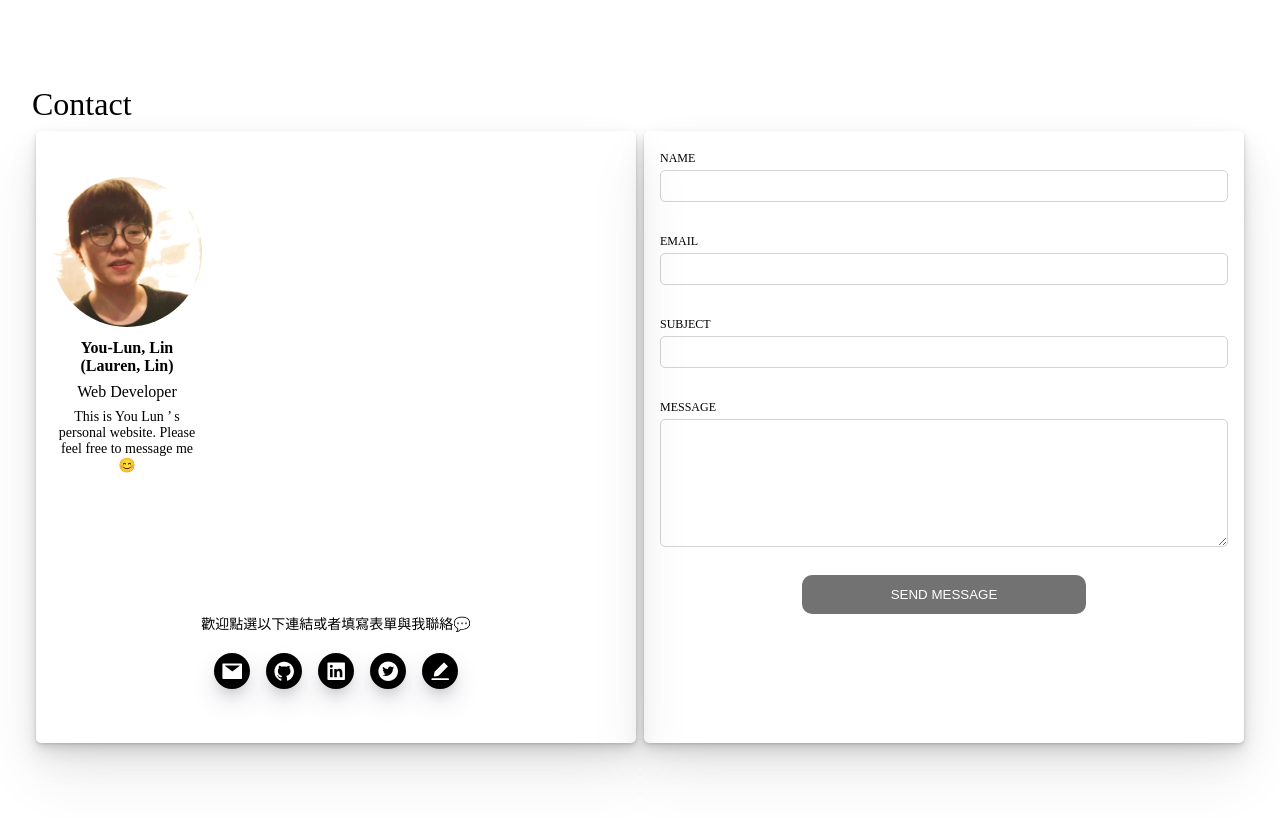
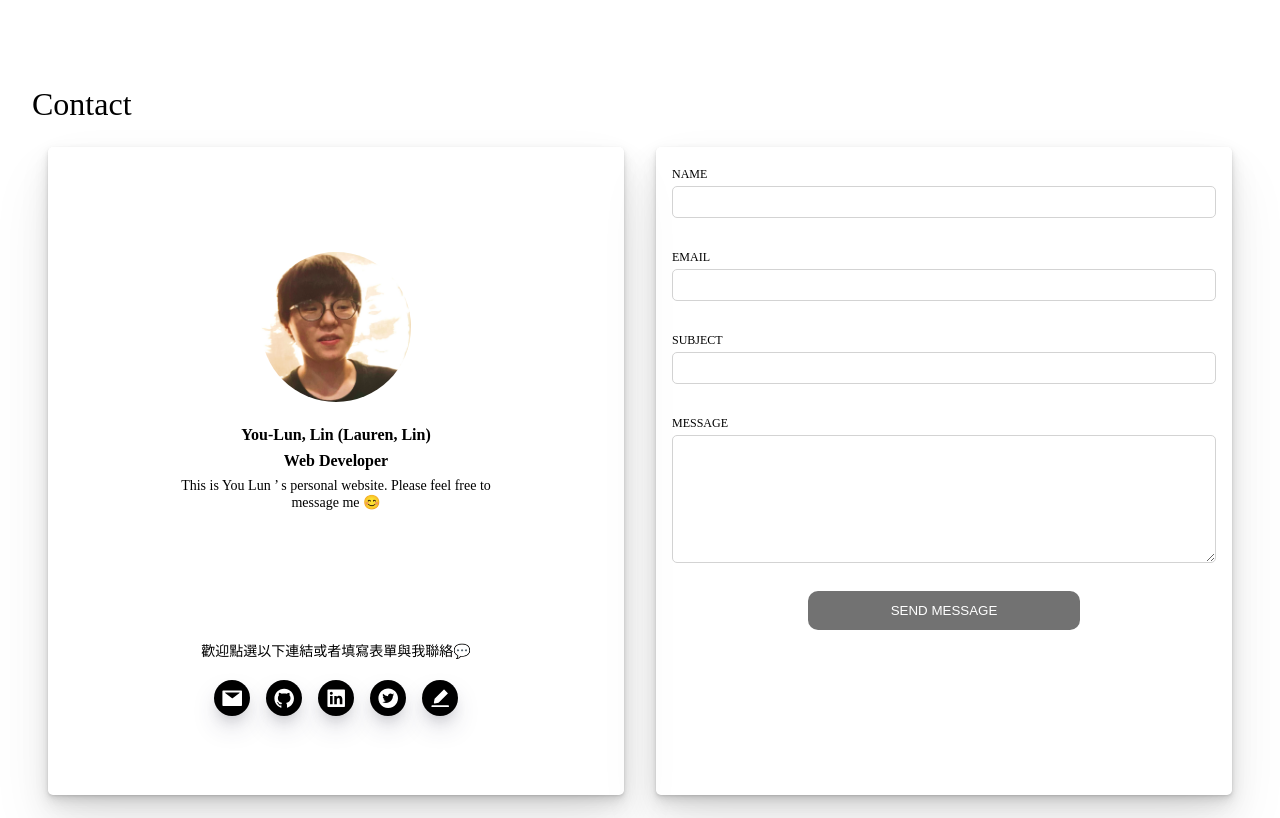
Before and after one commit to urlun0404/portfolio-next, a Next.js app: page / in a window 1280 px wide. Shown: the part 3360-4178 px from the top of the page. Built offline with nearby package versions, Linux system fonts and the light colour scheme.

Commit message:
Modify Contact layout

```diff
--- a/src/components/contact/contact-form/styles.ts
+++ b/src/components/contact/contact-form/styles.ts
@@ -3,7 +3,6 @@ import styled from 'styled-components';
 export const Form = styled.form`
   display: flex;
   flex-direction: column;
-  padding: 1rem;
 
   & > input,
   textarea {
--- a/src/components/contact/contact-info/index.tsx
+++ b/src/components/contact/contact-info/index.tsx
@@ -8,12 +8,14 @@ export default function ContactInfo() {
     <s.Info id="info">
       <s.Brief>
         <Image src={person1} alt="picture of the author" />
+        <s.BriefTextContainer>
           <p>You-Lun, Lin (Lauren, Lin)</p>
           <p>Web Developer</p>
           <p>
             This is You Lun &rsquo; s personal website. Please feel free to
             message me 😊
           </p>
+        </s.BriefTextContainer>
       </s.Brief>
       <s.ContactLinks>
         <p>歡迎點選以下連結或者填寫表單與我聯絡💬</p>
--- a/src/components/contact/contact-info/styles.ts
+++ b/src/components/contact/contact-info/styles.ts
@@ -3,28 +3,37 @@ import styled from 'styled-components';
 export const Info = styled.div`
   position: relative;
   display: flex;
+  flex-direction: column;
   flex-wrap: wrap;
-  flex-direction: column;
-  justify-content: space-between;
-  padding: 1rem 1rem 50px;
-
-  @media (max-width: ${(props) => props.theme.breakpoints.$sm}) {
-    align-items: center;
-    padding: 1rem 0.5rem 50px;
-  }
+  justify-content: space-around;
+  align-items: center;
+  padding: 1rem 0.5rem;
 `;
 
 export const Brief = styled.div`
   position: relative;
   top: 30px;
-  width: 150px;
+  display: flex;
+  flex-wrap: wrap;
+  justify-content: center;
+  width: 70%;
   text-align: center;
 
   img {
     width: 100%;
+    max-width: 150px;
+
     height: auto;
     border-radius: 50%;
   }
+
+  @media (max-width: ${(props) => props.theme.breakpoints.$sm}) {
+    position: static;
+  }
+`;
+
+export const BriefTextContainer = styled.div`
+  padding: 1rem;
 
   p {
     margin: 0.5rem 0;
@@ -36,10 +45,6 @@ export const Brief = styled.div`
 
   p:last-child {
     font-size: ${(props) => props.theme.fontSizes.$sm};
-  }
-
-  @media (max-width: ${(props) => props.theme.breakpoints.$sm}) {
-    position: static;
   }
 `;
 
--- a/src/components/contact/styles.ts
+++ b/src/components/contact/styles.ts
@@ -15,10 +15,11 @@ export const Container = styled.section`
 
   & > #info,
   form {
-    flex: 1 1 45%;
-    min-width: 48%;
-    height: 90%;
-    margin: 0 0.25rem;
+    flex: 1 1 30%;
+    min-width: 30%;
+    min-height: 85%;
+    padding: 1rem;
+    margin: 1rem;
     box-shadow: rgba(0, 0, 0, 0.07) 0px 1px 2px, rgba(0, 0, 0, 0.07) 0px 2px 4px,
       rgba(0, 0, 0, 0.07) 0px 4px 8px, rgba(0, 0, 0, 0.07) 0px 8px 16px,
       rgba(0, 0, 0, 0.07) 0px 16px 32px, rgba(0, 0, 0, 0.07) 0px 32px 64px;
```
Lines whose indentation alone changed are shown as unchanged.
